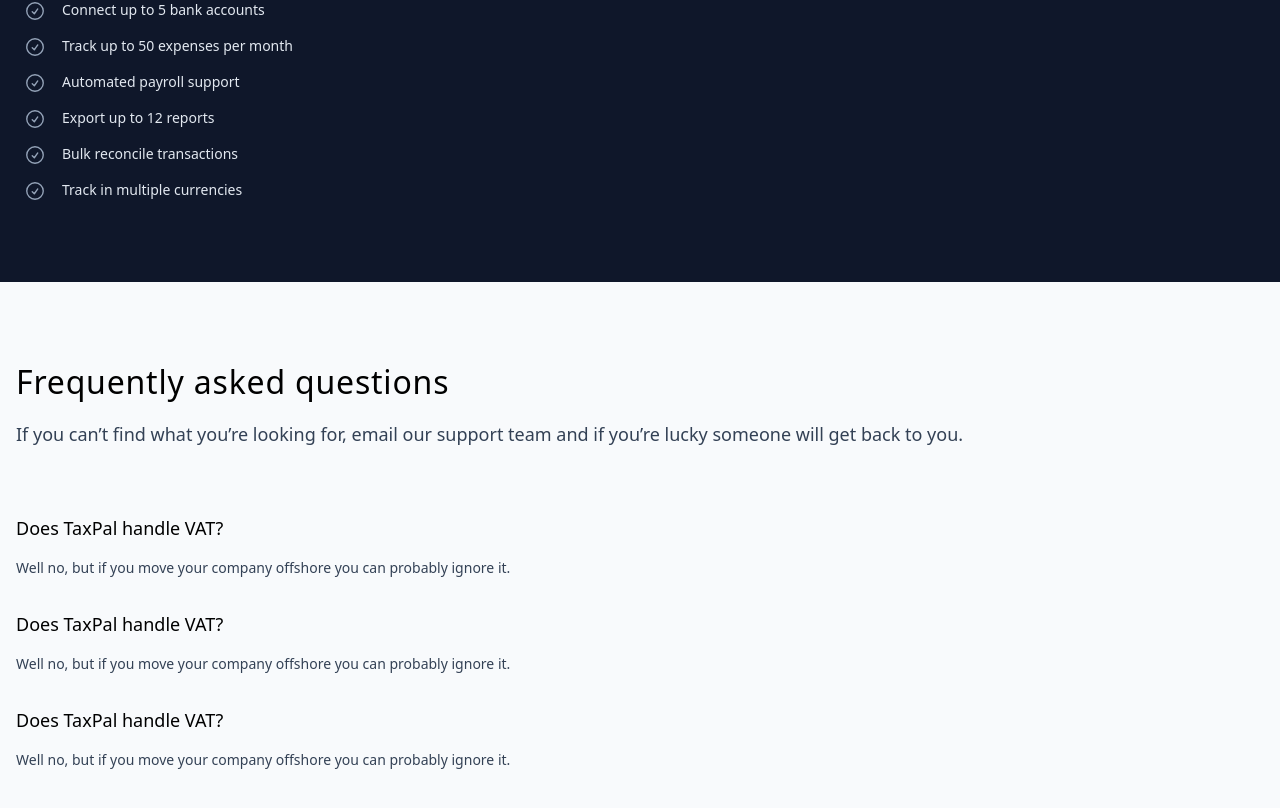
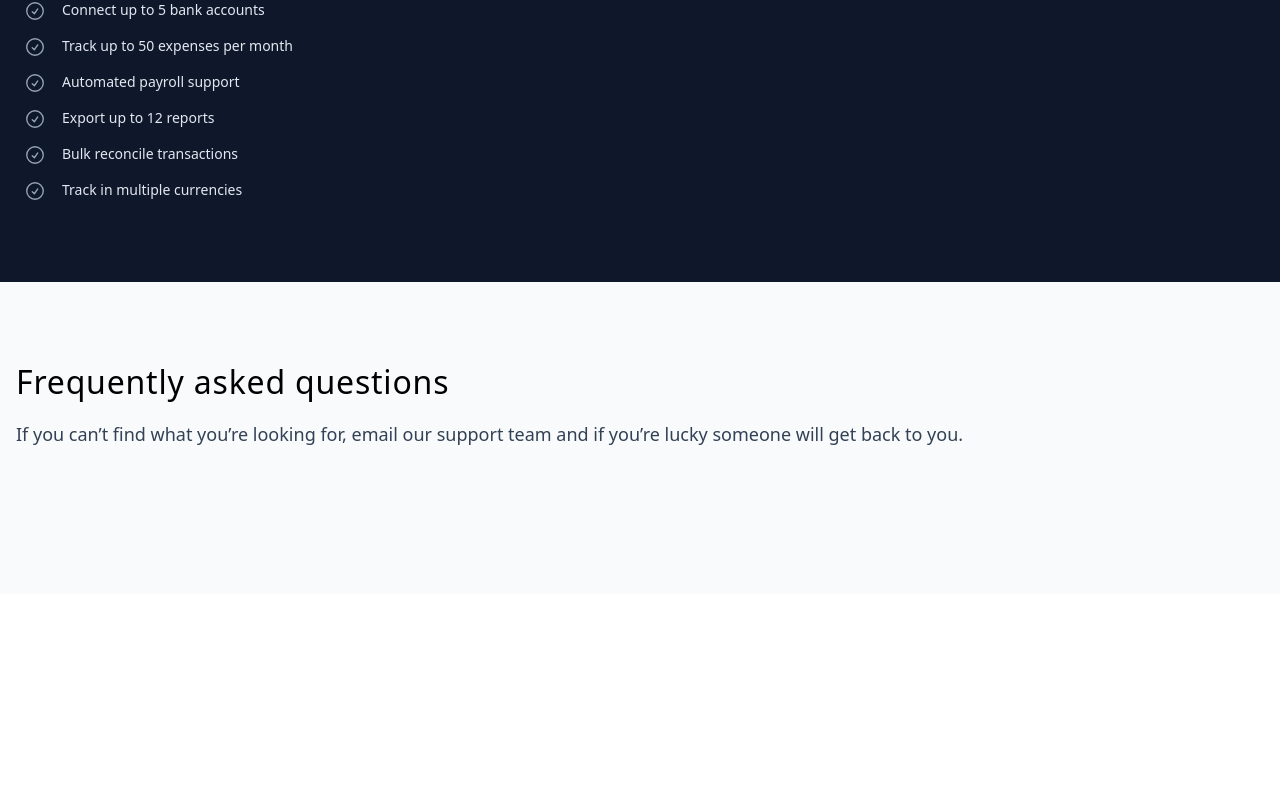
Before and after one commit to amine-omari/Taxpal-clone, a Next.js app: page / in a window 1280 px wide. Shown: the part 8842-9650 px from the top of the page. After the commit the page ends 9436 px from the top, so only its background shows below. Built offline with nearby package versions, Linux system fonts and the light colour scheme.

Commit message:
feat: ad props to QA component

```diff
--- a/components/QA.jsx
+++ b/components/QA.jsx
@@ -1,13 +1,10 @@
 import React from "react";
 
-const QA = () => {
+const QA = ({question, answer}) => {
   return (
     <li className="space-y-4">
-      <h3 className="text-lg font-medium">Does TaxPal handle VAT?</h3>
-      <p className="text-slate-700 text-sm">
-        Well no, but if you move your company offshore you can probably ignore
-        it.
-      </p>
+      <h3 className="text-lg font-medium">{question}</h3>
+      <p className="text-sm text-slate-700">{answer}</p>
     </li>
   );
 };
```
